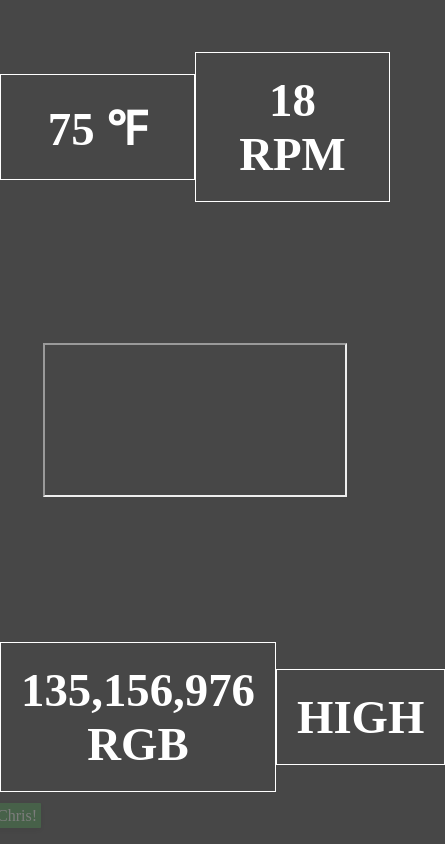
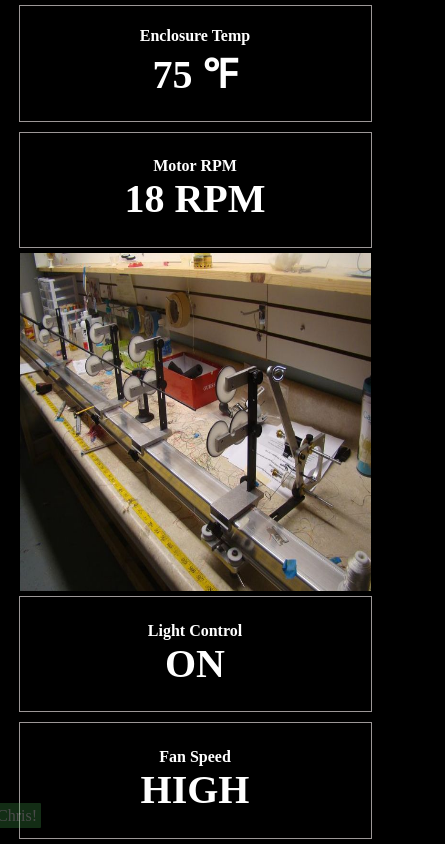
Before and after one commit to chris-stanton/APP-hardwareUI, a website: page public/index.html in a window 390 px wide. Shown: the whole page, 445 px wide, since content can reach past the window. Drawn offline with Linux system fonts and the light colour scheme.

Commit message:
built out dashboard and flex box css

```diff
--- a/public/styles/desktop-styles.css
+++ b/public/styles/desktop-styles.css
@@ -11,7 +11,7 @@
 body {
   height: 100vh;
   width: 100vw;
-  background-color: #474747;
+  background-color: #000000;
   color: #ffffff;
 }
 
@@ -30,22 +30,41 @@ main .row-one {
   flex-direction: row;
   height: 30vh;
   align-items: center;
-  font-size: 2.5em;
 }
   /*temp container*/
   .row-one .flex-temp-main_container {
+    display: flex;
     flex: 1;
-    border: 1px solid white;
+    flex-direction: column;
+    justify-content: center;
     text-align: center;
-    padding: 20px;
+
   }
+
+    .flex-temp-main_container h6 {
+      font-size: 1em;
+    }
+
+    .flex-temp-main_container h1 {
+      font-size: 2.5em;
+    }
+
   /*rpm container*/
   .row-one .flex-rpm-main_container {
+    display: flex;
     flex: 1;
-    border: 1px solid white;
+    flex-direction: column;
+    justify-content: center;
     text-align: center;
-    padding: 20px;
   }
+
+    .flex-rpm-main_container h6 {
+      font-size: 1em;
+    }
+
+    .flex-rpm-main_container h1 {
+      font-size: 2.5em;
+    }
 
 
 
@@ -58,9 +77,17 @@ main .row-two {
 }
   /*video container*/
   .row-two .flex-video-main_container {
+    display: flex;
     flex: 1;
+    justify-content: center;
     text-align: center;
+    height: 100%;
   }
+
+    .flex-video-main_container img {
+      height: 100%;
+      width: 60%;
+    }
 
 
 
@@ -70,19 +97,34 @@ main .row-three {
   flex-direction: row;
   height: 30vh;
   align-items: center;
-  font-size: 2.5em;
 }
   /*light container*/
   .row-three .flex-light-main_container {
+    display: flex;
     flex: 1;
-    border: 1px solid white;
+    flex-direction: column;
+    justify-content: center;
     text-align: center;
-    padding: 20px;
   }
+    .flex-light-main_container h6 {
+      font-size: 1em;
+    }
+
+    .flex-light-main_container h1 {
+      font-size: 2.5em;
+    }
   /*fan container*/
   .row-three .flex-fan-main_container {
+    display: flex;
     flex: 1;
-    border: 1px solid white;
+    flex-direction: column;
+    justify-content: center;
     text-align: center;
-    padding: 20px;
   }
+    .flex-fan-main_container h6 {
+      font-size: 1em;
+    }
+
+    .flex-fan-main_container h1 {
+      font-size: 2.5em;
+    }
--- a/public/styles/mobile-styles.css
+++ b/public/styles/mobile-styles.css
@@ -1,6 +1,49 @@
 
 @media(max-width: 650px) {
 
+  /*row one container*/
+  main .row-one {
+    flex-direction: column;
+  }
+    /*temp container*/
+    .row-one .flex-temp-main_container {
+      width: 90%;
+      border: 1px solid #9c9797;
+      margin: 5px 0px;
+    }
+    /*rpm container*/
+    .row-one .flex-rpm-main_container {
+      width: 90%;
+      border: 1px solid #9c9797;
+      margin: 5px 0px;
+    }
+
+  /*row two container*/
+  main .row-two {
+    flex-direction: column;
+  }
+
+  .flex-video-main_container img {
+    width: 90%;
+  }
+
+  /*row three container*/
+  main .row-three {
+    flex-direction: column;
+  }
+
+    /*light container*/
+    .row-three .flex-light-main_container {
+      width: 90%;
+      border: 1px solid #9c9797;
+      margin: 5px 0px;
+    }
+    /*fan container*/
+    .row-three .flex-fan-main_container {
+      width: 90%;
+      border: 1px solid #9c9797;
+      margin: 5px 0px;
+    }
 
 
 }
--- a/public/views/dashboard.html
+++ b/public/views/dashboard.html
@@ -3,12 +3,14 @@
 
   <!-- temp container -->
   <section class="flex-temp-main_container">
-    <h1> 75 &#8457; </h1>
+    <h6> Enclosure Temp </h6>
+      <h1> 75 &#8457; </h1>
   </section>
 
   <!-- rpm container -->
   <section class="flex-rpm-main_container">
-    <h1> 18 RPM </h1>
+    <h6> Motor RPM </h6>
+      <h1> 18 RPM </h1>
   </section>
 
 </section>
@@ -19,7 +21,7 @@
 
   <!-- video container -->
   <section class="flex-video-main_container">
-    <iframe src="" width="" height=""></iframe>
+    <img src="../assets/images/backgrounds/video.png">
   </section>
 
 </section>
@@ -30,12 +32,14 @@
 
   <!-- light container -->
   <section class="flex-light-main_container">
-    <h1> 135,156,976 RGB </h1>
+    <h6> Light Control </h6>
+      <h1> ON </h1>
   </section>
 
   <!-- fan container -->
   <section class="flex-fan-main_container">
-    <h1> HIGH </h1>
+    <h6> Fan Speed </h6>
+      <h1> HIGH </h1>
   </section>
 
 </section>
```
Also changed, not shown: public/assets/images/backgrounds/drum-dryer.png (added), public/assets/images/backgrounds/video.png (added).
